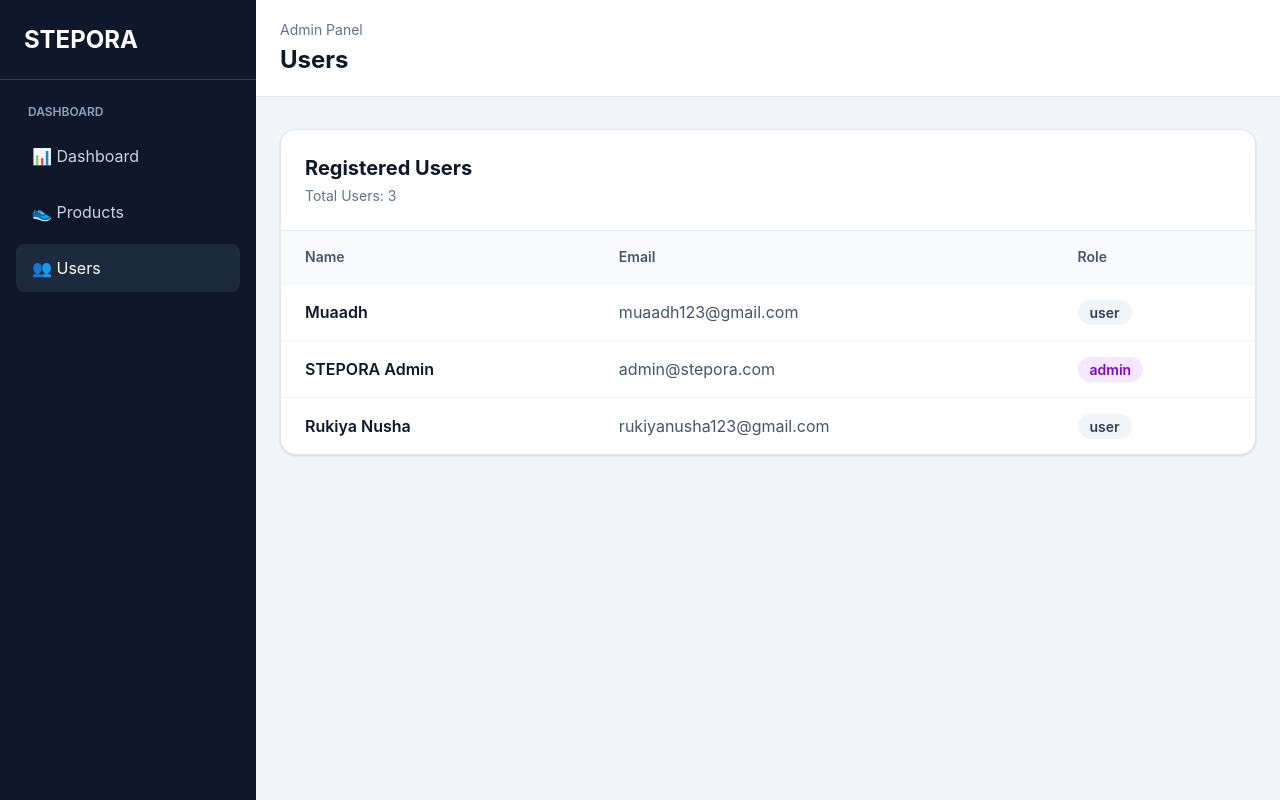
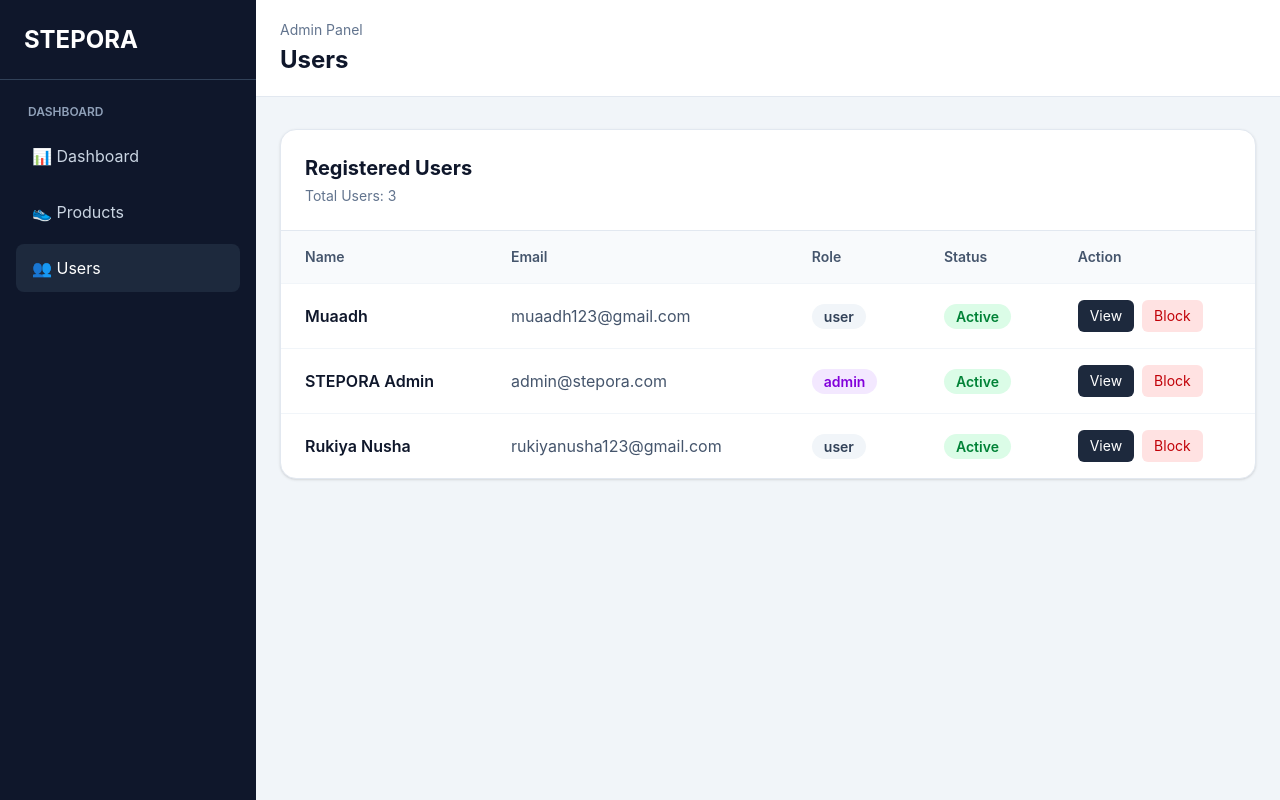
Before and after one commit to rukiyanusha123-collab/STEPORA-Ecommerce-week-8-9.10, a React (Vite) app: page /admin/users in a window 1280 px wide. Built offline with nearby package versions, Linux system fonts and the light colour scheme; data requests are answered from the project's data file; sample sign-in values are in the browser's storage.

Commit message:
stepora-shoe-store

```diff
--- a/src/admin/AdminUsers.jsx
+++ b/src/admin/AdminUsers.jsx
@@ -8,7 +8,10 @@
   const [users, setUsers] = useState([]);
   const [loading, setLoading] = useState(true);
 
-  useEffect(() => {
+  // Selected user for viewing details
+  const [selectedUser, setSelectedUser] = useState(null);
+
+  // Fetch users
   const fetchUsers = async () => {
     try {
       const response = await axios.get(
@@ -23,8 +26,46 @@
     }
   };
 
+  useEffect(() => {
     fetchUsers();
   }, []);
+
+  // View individual user
+  const handleViewUser = (user) => {
+    setSelectedUser(user);
+  };
+
+  // Close user details
+  const handleCloseDetails = () => {
+    setSelectedUser(null);
+  };
+
+  // Block / Unblock user
+  const handleBlockToggle = async (user) => {
+    try {
+      await axios.patch(
+        `http://localhost:3000/users/${user.id}`,
+        {
+          blocked: !user.blocked,
+        }
+      );
+
+      fetchUsers();
+
+      // Update selected user if details popup is open
+      if (selectedUser && selectedUser.id === user.id) {
+        setSelectedUser({
+          ...selectedUser,
+          blocked: !user.blocked,
+        });
+      }
+    } catch (error) {
+      console.log(
+        "Error updating user block status:",
+        error
+      );
+    }
+  };
 
   return (
     <div className="min-h-screen bg-slate-100">
@@ -128,6 +169,8 @@
 
             <div className="bg-white rounded-2xl shadow-sm border border-slate-200 overflow-hidden">
 
+              {/* ================= TABLE HEADER ================= */}
+
               <div className="p-6 border-b border-slate-200">
 
                 <h3 className="text-xl font-bold text-slate-900">
@@ -139,6 +182,8 @@
                 </p>
 
               </div>
+
+              {/* ================= TABLE ================= */}
 
               <div className="overflow-x-auto">
 
@@ -160,6 +205,14 @@
                         Role
                       </th>
 
+                      <th className="text-left px-6 py-4 text-sm font-semibold text-slate-600">
+                        Status
+                      </th>
+
+                      <th className="text-left px-6 py-4 text-sm font-semibold text-slate-600">
+                        Action
+                      </th>
+
                     </tr>
 
                   </thead>
@@ -173,13 +226,19 @@
                         className="border-t border-slate-100 hover:bg-slate-50 transition"
                       >
 
+                        {/* NAME */}
+
                         <td className="px-6 py-4 font-semibold text-slate-900">
                           {user.name}
                         </td>
 
+                        {/* EMAIL */}
+
                         <td className="px-6 py-4 text-slate-600">
                           {user.email}
                         </td>
+
+                        {/* ROLE */}
 
                         <td className="px-6 py-4">
 
@@ -192,6 +251,62 @@
                           >
                             {user.role || "user"}
                           </span>
+
+                        </td>
+
+                        {/* STATUS */}
+
+                        <td className="px-6 py-4">
+
+                          <span
+                            className={`px-3 py-1 rounded-full text-sm font-semibold ${
+                              user.blocked
+                                ? "bg-red-100 text-red-700"
+                                : "bg-green-100 text-green-700"
+                            }`}
+                          >
+                            {user.blocked
+                              ? "Blocked"
+                              : "Active"}
+                          </span>
+
+                        </td>
+
+                        {/* ACTIONS */}
+
+                        <td className="px-6 py-4">
+
+                          <div className="flex gap-2">
+
+                            {/* VIEW */}
+
+                            <button
+                              onClick={() =>
+                                handleViewUser(user)
+                              }
+                              className="px-3 py-1.5 text-sm rounded-md bg-slate-800 text-white hover:bg-slate-700 transition"
+                            >
+                              View
+                            </button>
+
+                            {/* BLOCK / UNBLOCK */}
+
+                            <button
+                              onClick={() =>
+                                handleBlockToggle(user)
+                              }
+                              className={`px-3 py-1.5 text-sm rounded-md transition ${
+                                user.blocked
+                                  ? "bg-green-100 text-green-700 hover:bg-green-200"
+                                  : "bg-red-100 text-red-700 hover:bg-red-200"
+                              }`}
+                            >
+                              {user.blocked
+                                ? "Unblock"
+                                : "Block"}
+                            </button>
+
+                          </div>
 
                         </td>
 
@@ -213,6 +328,127 @@
 
       </main>
 
+      {/* ================= USER DETAILS MODAL ================= */}
+
+      {selectedUser && (
+
+        <div className="fixed inset-0 bg-black/40 flex items-center justify-center px-4 z-50">
+
+          <div className="bg-white w-full max-w-md rounded-2xl shadow-xl p-6">
+
+            {/* MODAL HEADER */}
+
+            <div className="flex justify-between items-center mb-6">
+
+              <h3 className="text-xl font-bold text-slate-900">
+                User Details
+              </h3>
+
+              <button
+                onClick={handleCloseDetails}
+                className="text-slate-500 hover:text-slate-900 text-xl"
+              >
+                ✕
+              </button>
+
+            </div>
+
+            {/* USER DETAILS */}
+
+            <div className="space-y-4">
+
+              <div>
+                <p className="text-sm text-slate-500">
+                  User ID
+                </p>
+
+                <p className="font-semibold text-slate-900">
+                  {selectedUser.id}
+                </p>
+              </div>
+
+              <div>
+                <p className="text-sm text-slate-500">
+                  Name
+                </p>
+
+                <p className="font-semibold text-slate-900">
+                  {selectedUser.name}
+                </p>
+              </div>
+
+              <div>
+                <p className="text-sm text-slate-500">
+                  Email
+                </p>
+
+                <p className="font-semibold text-slate-900">
+                  {selectedUser.email}
+                </p>
+              </div>
+
+              <div>
+                <p className="text-sm text-slate-500">
+                  Role
+                </p>
+
+                <p className="font-semibold text-slate-900">
+                  {selectedUser.role || "user"}
+                </p>
+              </div>
+
+              <div>
+                <p className="text-sm text-slate-500">
+                  Account Status
+                </p>
+
+                <span
+                  className={`inline-block mt-1 px-3 py-1 rounded-full text-sm font-semibold ${
+                    selectedUser.blocked
+                      ? "bg-red-100 text-red-700"
+                      : "bg-green-100 text-green-700"
+                  }`}
+                >
+                  {selectedUser.blocked
+                    ? "Blocked"
+                    : "Active"}
+                </span>
+              </div>
+
+            </div>
+
+            {/* BLOCK / UNBLOCK INSIDE MODAL */}
+
+            <button
+              onClick={() =>
+                handleBlockToggle(selectedUser)
+              }
+              className={`w-full mt-6 py-3 rounded-lg font-semibold transition ${
+                selectedUser.blocked
+                  ? "bg-green-600 text-white hover:bg-green-700"
+                  : "bg-red-600 text-white hover:bg-red-700"
+              }`}
+            >
+              {selectedUser.blocked
+                ? "Unblock User"
+                : "Block User"}
+            </button>
+
+            {/* CLOSE */}
+
+            <button
+              onClick={handleCloseDetails}
+              className="w-full mt-3 bg-slate-900 text-white py-3 rounded-lg hover:bg-slate-800 transition"
+            >
+              Close
+            </button>
+
+          </div>
+
+        </div>
+
+      )}
+
     </div>
   );
 }
```
Lines whose indentation alone changed are shown as unchanged.
